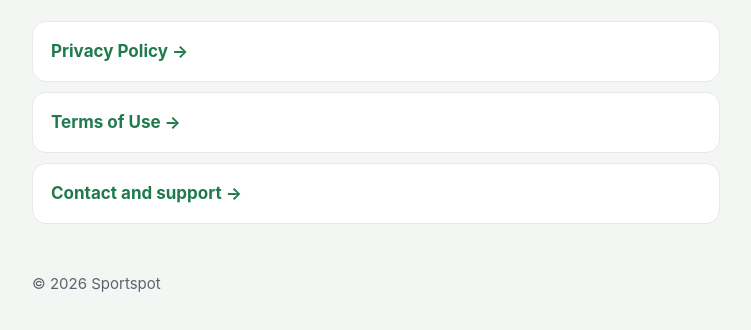
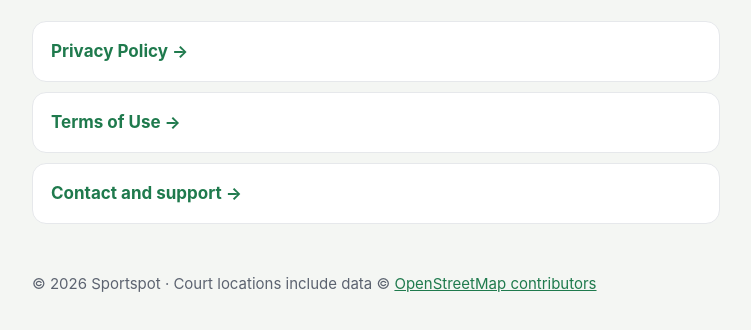
Before and after one commit to Chillingbruhh/sportspot-site, a plain HTML site: page index.html in a window 1280 px wide. Shown: the part 192-522 px from the top of the page, without its empty margins (264-1015 px from the left). Drawn offline with Linux system fonts and the light colour scheme.

Commit message:
Royal Holloway area and 10 courts (royal-holloway-courts.sql), OpenStreetMap credit, frisbee
Co-Authored-By: Claude Opus 5.5 <noreply@anthropic.com>

```diff
--- a/index.html
+++ b/index.html
@@ -21,7 +21,7 @@ scores both captains confirm.</p>
   <a href="mailto:sportspotuk@gmail.com">Contact and support →</a>
 </div>
 
-<footer>© 2026 Sportspot</footer>
+<footer>© 2026 Sportspot · Court locations include data © <a href="https://www.openstreetmap.org/copyright">OpenStreetMap contributors</a></footer>
 </main>
 </body>
 </html>
```
